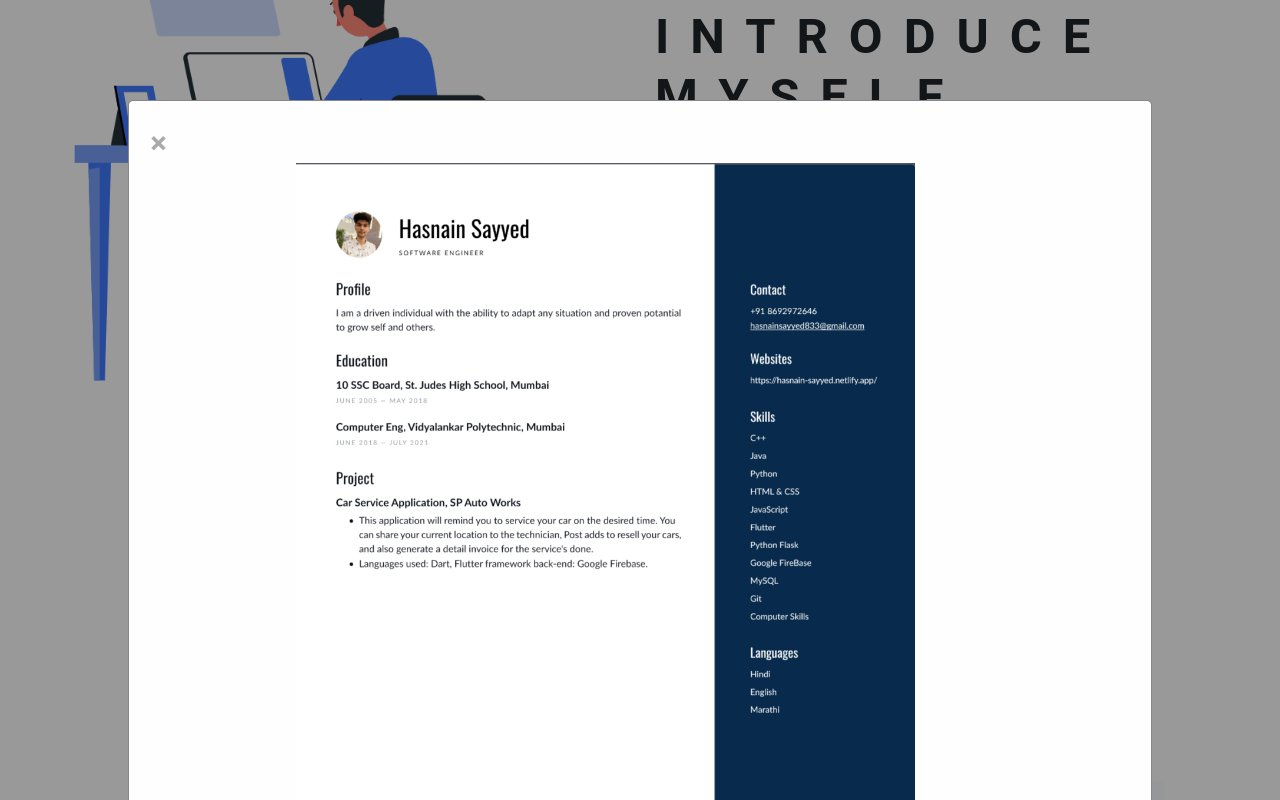
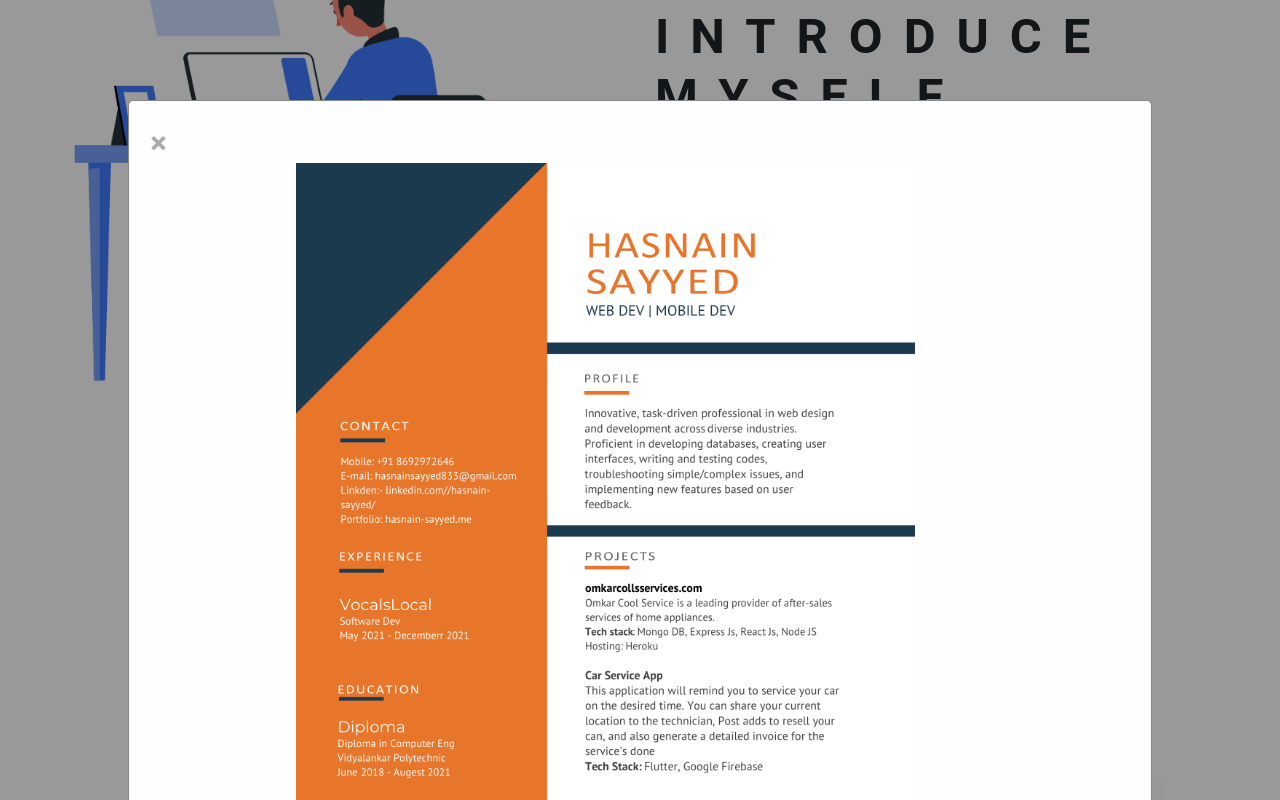
Before and after one commit to Hasnain01-hub/HS-Portfolio, a plain HTML site: page Personal_Por/PortFolio_Website/Index.html in a window 1280 px wide. Both pictures are taken after a click on the button "VIEW CV". Shown: the part 852-1652 px from the top of the page. Drawn offline with nearby package versions, Linux system fonts and the light colour scheme; files that its build step writes are made by us from their sources.

Commit message:
Resume updated

```diff
--- a/Personal_Por/PortFolio_Website/Index.html
+++ b/Personal_Por/PortFolio_Website/Index.html
@@ -217,7 +217,7 @@
                 <div class="modal-content">
                   <span class="close2">&times;</span>
                   <div  style="max-width: 70%; margin-left: auto;margin-right: auto;">
-                    <img id="myBtn2" src="./Resume1.png" alt="img1" class="img-fluid" >
+                    <img id="myBtn2" src="Resume-1.png" alt="img1" class="img-fluid" >
                 </div>
                 </div>
 
```
Also changed, not shown: Personal_Por/PortFolio_Website/Resume-1.png (added), 1 other file.
